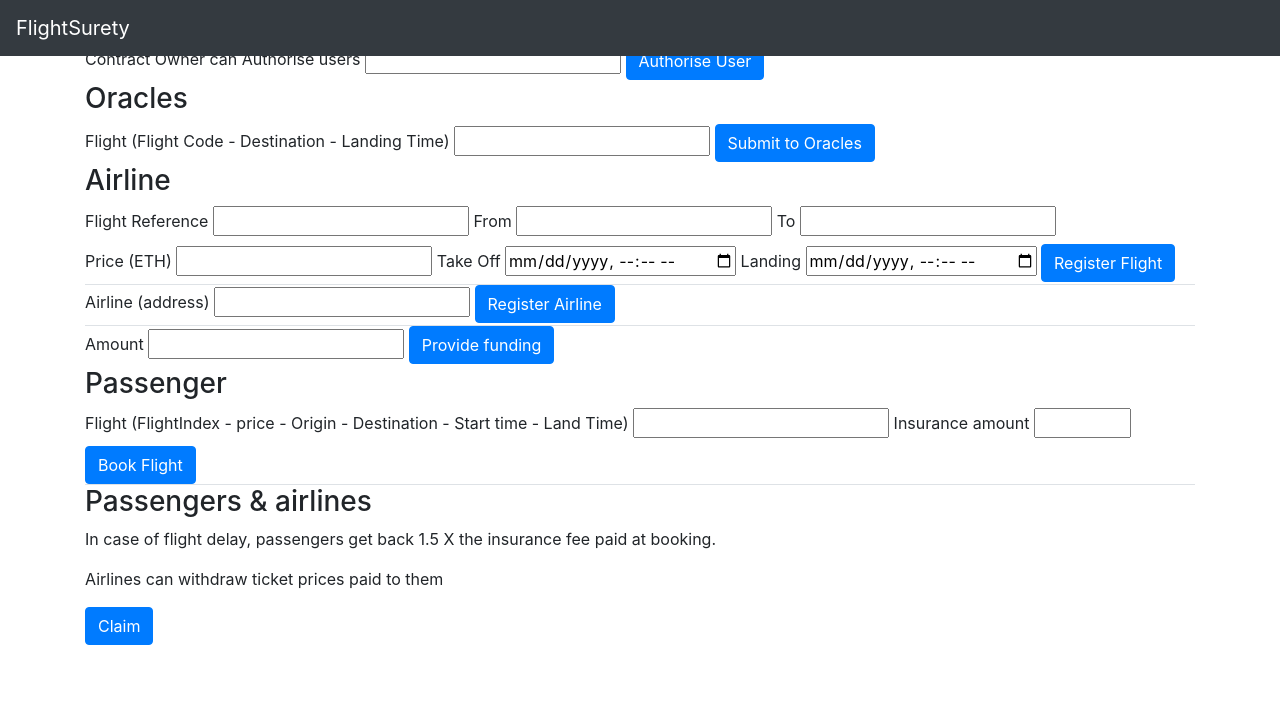
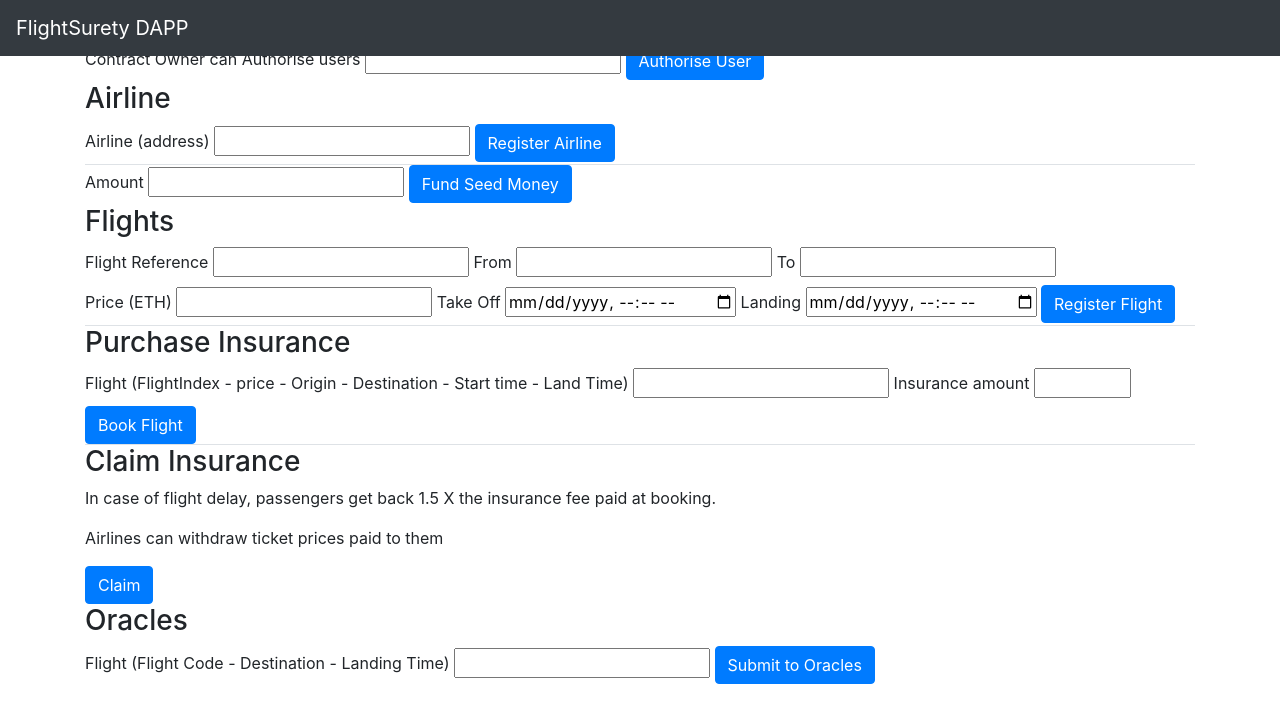
Before and after one commit to prashantdheeraj/flightsurety, a website: page src/dapp/index.html in a window 1280 px wide. Drawn offline with nearby package versions, Linux system fonts and the light colour scheme.

Commit message:
before first submission

```diff
--- a/src/dapp/index.html
+++ b/src/dapp/index.html
@@ -12,16 +12,18 @@
 <body>
 
     <nav class="navbar navbar-expand-md navbar-dark bg-dark fixed-top">
-        <a class="navbar-brand" href="#">FlightSurety</a>
-        <!-- <button class="navbar-toggler" type="button" data-toggle="collapse" data-target="#navbarsExampleDefault" aria-controls="navbarsExampleDefault"
+        <a class="navbar-brand" href="#">FlightSurety DAPP</a>
+        <button class="navbar-toggler" type="button" data-toggle="collapse" data-target="#navbarsExampleDefault" aria-controls="navbarsExampleDefault"
             aria-expanded="false" aria-label="Toggle navigation">
             <span class="navbar-toggler-icon"></span>
-        </button> -->
+        </button>
     </nav>
 
     <main class="container">
         <div id="display-wrapper" class="top-20">
         </div>
+    </main>
+    <main class="container">
          <div  class='flexbox'>
             <div class='user-menu'>
                 <h3>Admin</h3>
@@ -32,19 +34,28 @@
                   <btn class="btn btn-primary " id="authorise-user">Authorise User</btn>
                 </div>
             </div>
+          </div>
+    </main>
+    <main class="container">
             <div class='user-menu'>
-              <h3>Oracles</h3>
+              <h3>Airline</h3>
+              <div class="action border-bottom">
+                <label class="form">Airline (address)
+                  <input type="text" id="regAirlineAddress">
+                </label>
+                  <btn class="btn btn-primary" id="register-airline">Register Airline</btn>
+              </div>
               <div class="action last">
-                <label class="form">Flight (Flight Code - Destination - Landing Time)
-                  <input list="oracle-requests" id="oracle-request">
-                  <datalist id="oracle-requests">
-                  </datalist>
+                <label class="form">Amount
+                  <input type="number" id="fundAmount" min="10">
                 </label>
-                <btn class="btn btn-primary" id="submit-oracle">Submit to Oracles</btn>
+                <btn class="btn btn-primary" id="fund">Fund Seed Money</btn>
               </div>
             </div>
+    </main>
+    <main class="container">
             <div class='user-menu'>
-              <h3>Airline</h3>
+              <h3>Flights</h3>
               <div class="action border-bottom">
                 <label class="form">Flight Reference
                   <input type="text" id="regFlightRef">
@@ -66,21 +77,12 @@
                 </label>
                 <btn class="btn btn-primary" id="register-flight">Register Flight</btn>
               </div>
-              <div class="action border-bottom">
-                <label class="form">Airline (address)
-                  <input type="text" id="regAirlineAddress">
-                </label>
-                  <btn class="btn btn-primary" id="register-airline">Register Airline</btn>
-              </div>
-              <div class="action last">
-                <label class="form">Amount
-                  <input type="number" id="fundAmount" min="10">
-                </label>
-                <btn class="btn btn-primary" id="fund">Provide funding</btn>
-              </div>
+
             </div>
+    </main>
+    <main class="container">
             <div class='user-menu'>
-              <h3>Passenger</h3>
+              <h3>Purchase Insurance</h3>
               <div class="action border-bottom">
                 <label class="form">Flight (FlightIndex - price - Origin - Destination - Start time - Land Time)
                   <input list="flights" id="buyFlight">
@@ -92,13 +94,28 @@
                 </label>
                 <btn class="btn btn-primary" id="buy">Book Flight</btn>
               </div>
+    </main>
+    <main class="container">
               <div class="user-menu">
-                <h3>Passengers & airlines</h3>
+                <h3>Claim Insurance</h3>
                 <div class="action last">
                   <p>In case of flight delay, passengers get back 1.5 X the insurance fee paid at booking.<p>
                   <p>Airlines can withdraw ticket prices paid to them</p>
                   <btn class="btn btn-primary" id="pay">Claim</btn>
                 </div>
+              </div>
+            </div>
+    </main>
+    <main class="container">
+            <div class='user-menu'>
+              <h3>Oracles</h3>
+              <div class="action last">
+                <label class="form">Flight (Flight Code - Destination - Landing Time)
+                  <input list="oracle-requests" id="oracle-request">
+                  <datalist id="oracle-requests">
+                  </datalist>
+                </label>
+                <btn class="btn btn-primary" id="submit-oracle">Submit to Oracles</btn>
               </div>
             </div>
           </div>
```
